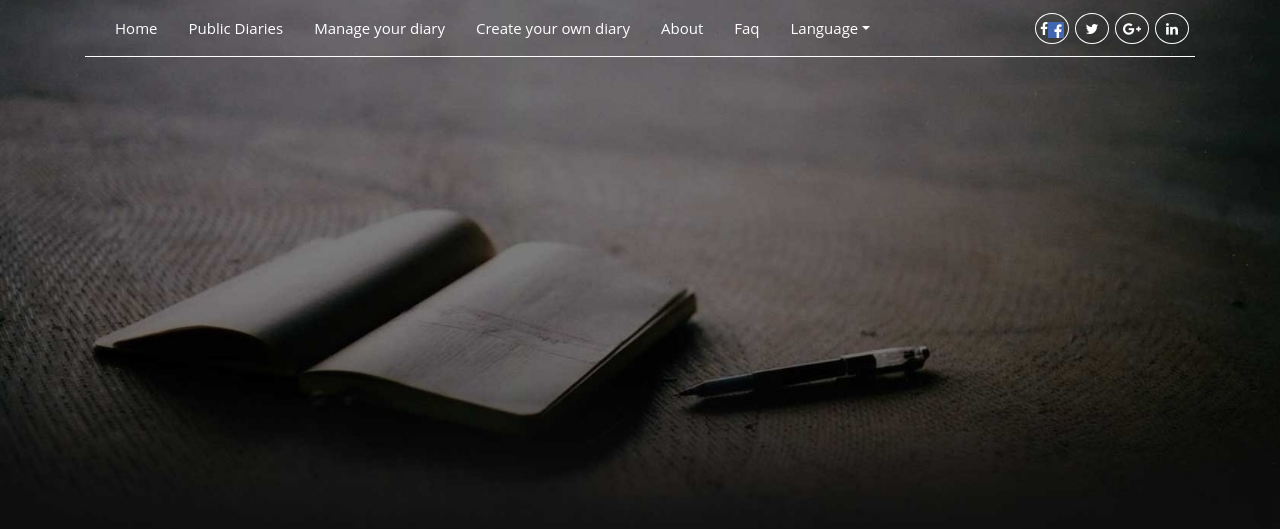
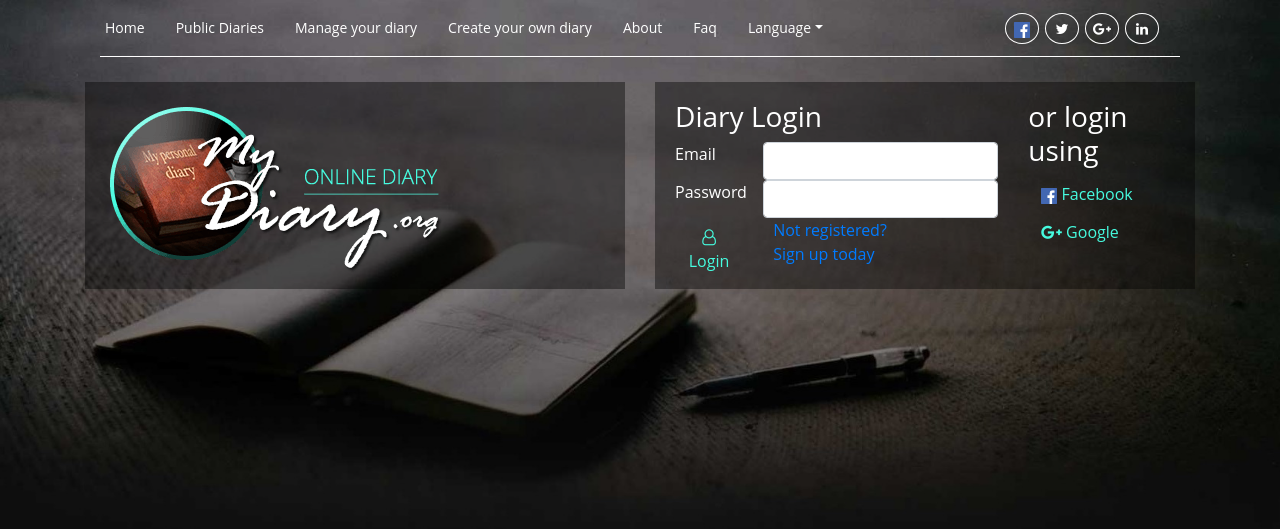
Before and after one commit to anasyawulandari/my-diary, a CodeIgniter app: page /my-diary/ in a window 1280 px wide. Shown: the top 529 px of the page. Run offline with CodeIgniter, Linux system fonts and the light colour scheme; some libraries are stand-ins or nearby versions.

Commit message:
main content 1

```diff
--- a/application/views/index.php
+++ b/application/views/index.php
@@ -4,21 +4,64 @@
     <meta charset="UTF-8">
     <meta name="viewport" content="width=device-width, initial-scale=1.0">
     <meta http-equiv="X-UA-Compatible" content="ie=edge">
-    <link rel="stylesheet" href="css/style.css">
+    <link rel="stylesheet" href="https://stackpath.bootstrapcdn.com/bootstrap/4.3.1/css/bootstrap.min.css" integrity="sha384-ggOyR0iXCbMQv3Xipma34MD+dH/1fQ784/j6cY/iJTQUOhcWr7x9JvoRxT2MZw1T" crossorigin="anonymous">
+    <link rel="stylesheet" href="assets/home.css">
+    <link href="https://stackpath.bootstrapcdn.com/font-awesome/4.7.0/css/font-awesome.min.css" rel="stylesheet" integrity="sha384-wvfXpqpZZVQGK6TAh5PVlGOfQNHSoD2xbE+QkPxCAFlNEevoEH3Sl0sibVcOQVnN" crossorigin="anonymous">
+
     <title>The Online Diary - It's free! - Private or public, your choice!</title>
-    <style>
-    body{
-            /* background-size: 1350px 700px; */
-            background-repeat: no-repeat;
-            background-position: fixed;
-             background-size: cover;
-             font-family: 'Open Sans', sans-serif;
-}
-    }
-    </style>
 
 </head>
 <body background="assets/bg1.jpg">
+    <div class="container">
+    <div class ="main-content">
+      <div class="row">
+          <div class="col-lg-6">
+           <div class="box_in">
+            <img src="assets/Logo.png" alt="my-diary.org logo">
+           </div>
+          </div>
+         <div class="col-lg-6 mobile1">
+            <div class="box_in" style="padding: 18px 20px 0;  min-height: 207px;">
 
+            <div class='row'>
+                    <div class='col-lg-8 borderleft'>
+                    <h3>Diary Login</h3>
+                    <form class='form_class' action="" method="post" name="login">
+                    <div class='row'>
+                    <div class='col-lg-3'>
+                        <label for='exampleInputName2'>Email</label>
+                    </div>
+                    	<div class='col-lg-9'>
+                            <input type='text' class='form-control' id='exampleInputName2' name="e">
+                            </div></div>
+                            <div class='row'>
+                                <div class='col-lg-3'>
+                                <label for='exampleInputEmail2'>Password</label>
+                                </div>	<div class='col-lg-9'>
+                                <input type="password" name="p" class='form-control' id='exampleInputEmail2' >
+                                </div>
+                            </div>
+                            <input type="hidden" name=login value="1">
+                        <div class='row'>
+                                <div class='col-lg-3'></div>
+                                <div class='col-lg-10'>
+                            <div class='row'> <div class='col-lg-4'> <button type='submit' class='btn btn-default'style="color:#46fbdf;"><i class='fa fa-user-o'></i> Login</button></div>
+                            <div class='col-lg-8'><a href=""> Not registered? <br>Sign up today</a></div>
+                        </div>
+                        </div>
+                            </div>
+                    </div>
+                    <div class='col-lg-4'>
+                    <h3>or login using</h3>
+                    <a href="" class='btn btn-default style_button mb '><i class='fa fa-facebookx' aria-hidden='true'></i><img src='assets/fb.png' height='16' width='16'> Facebook</a>
+                    <a href="" class='btn btn-default style_button mb'><i class='fa fa-google-plus' aria-hidden='true'style="color:#46fbdf;"></i> Google</a>
+                    </div></div></form></div>
+                    </div>
+                </div>
+                        </div>
+                    </div>
+                </div>
+                </div>
+                </div>
 </body>
 </html>
--- a/application/views/nav1.php
+++ b/application/views/nav1.php
@@ -7,19 +7,21 @@
     <link rel="stylesheet" href="https://stackpath.bootstrapcdn.com/bootstrap/4.3.1/css/bootstrap.min.css" integrity="sha384-ggOyR0iXCbMQv3Xipma34MD+dH/1fQ784/j6cY/iJTQUOhcWr7x9JvoRxT2MZw1T" crossorigin="anonymous">
     <link href="https://cdnjs.cloudflare.com/ajax/libs/flag-icon-css/2.3.1/css/flag-icon.min.css" rel="stylesheet"/>
     <link href="https://stackpath.bootstrapcdn.com/font-awesome/4.7.0/css/font-awesome.min.css" rel="stylesheet" integrity="sha384-wvfXpqpZZVQGK6TAh5PVlGOfQNHSoD2xbE+QkPxCAFlNEevoEH3Sl0sibVcOQVnN" crossorigin="anonymous">
+
     <!-- <link rel="stylesheet" href="css/nav1"> -->
-    <title>home</title>
+    <title>The Online Diary - It's free! - Private or public, your choice!</title>
     <style>
-    .container{
+      .container{
         width:100%;
         height: 100%;
         margin:auto;
     }
     .nav-link{
 
-        margin-right:15px;
-        font-size: 15px;
+        margin-right:55px;
+        font-size: 14px;
         line-height:20px;
+
     }
     ul li a :hover{
         color: green;
@@ -28,6 +30,11 @@
         padding-bottom: 12px;
         padding-top: 12px;
        text-align:center;
+       margin-left:-40px;
+
+    }
+    .navbar{
+      margin-right:100px;
     }
     nav .social a {
       border: 1px solid #ffffff;
@@ -56,11 +63,13 @@ nav a {
 
 }
 
+
     </style>
 </head>
-<body >
-<div class="container">
-<nav class="navbar navbar-expand-lg navbar-dark bg-transparent" style=" border-bottom: 1px solid white;padding:6px;">
+<body background="assets/bg1.jpg" >
+
+<nav class="navbar navbar-expand-lg navbar-dark bg-transparent" style=" border-bottom: 1px solid white;padding:6px;margin-left:100px ">
+<header class="container">
   <a class="navbar-brand" href="#"></a>
   <button class="navbar-toggler" type="button" data-toggle="collapse" data-target="#navbarSupportedContent" aria-controls="navbarSupportedContent" aria-expanded="false" aria-label="Toggle navigation">
     <span class="navbar-toggler-icon"></span>
@@ -101,7 +110,7 @@ nav a {
       </ul>
       <ul id="socbar" class="nav navbar-nav navbar-right social">
       <a href="http://www.facebook.com/sharer/sharer.php?u=https://www.my-diary.org/" class="" title="Share on Facebook" target="_blank" >
-      <i class="fa fa-facebook"></i><img src="assets/fb.png" height="16" width="16"></a>
+     <img src="assets/fb.png" height="16" width="16"></a>
       <a href="https://twitter.com/intent/tweet?text=A+free+online+diary&url=https://www.my-diary.org/" class="" title="Share on Twitter" target="_blank" >
       <i class="fa fa-twitter"></i></a>
       <a href="https://plus.google.com/share?url=https://www.my-diary.org/" class="" title="Share on Google+2" target="_blank" >
@@ -110,8 +119,9 @@ nav a {
       <i class="fa fa-linkedin"></i></a>
         </ul>
   </div>
+  </header>
 </nav>
-</div>
+
 
 </body>
 </html>
--- /dev/null
+++ b/assets/home.css
@@ -0,0 +1,33 @@
+body{
+    /* background-size: 1350px 700px; */
+    background-repeat: no-repeat;
+    background-position: fixed;
+     background-size: cover;
+     font-family: 'Open Sans', sans-serif;
+}
+.box_in{
+    margin-top:25px;
+    background-color: rgba(0, 0, 0, 0.411);
+    width: 540px;
+    height: 207px;
+    padding: 25px;
+
+  }
+  .row{
+      color: white;
+  }
+
+
+.form_class :active {
+  background: rgba(255, 255, 255, 0) ;
+  border: 2px solid #fff ;
+  border-radius: 5px;
+  color: #fff ;
+  font-size: 14px;
+  font-weight: 300;
+  line-height: 29px;
+  padding: 1px 11px;
+}
+.btn {
+    color:#46fbdf;
+}
```
